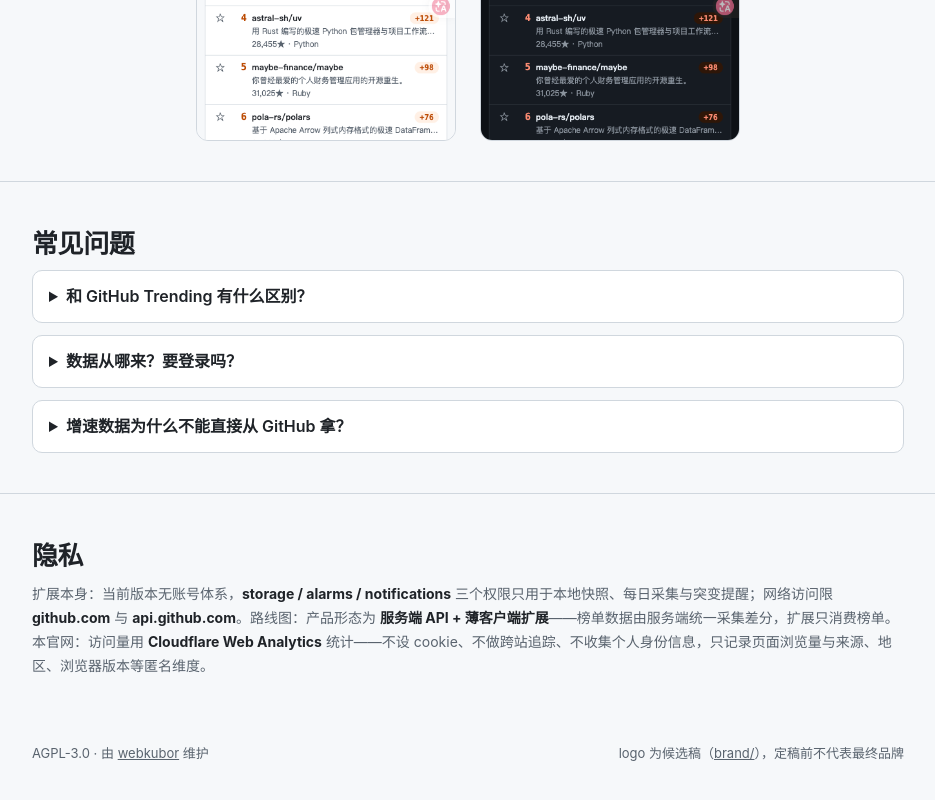
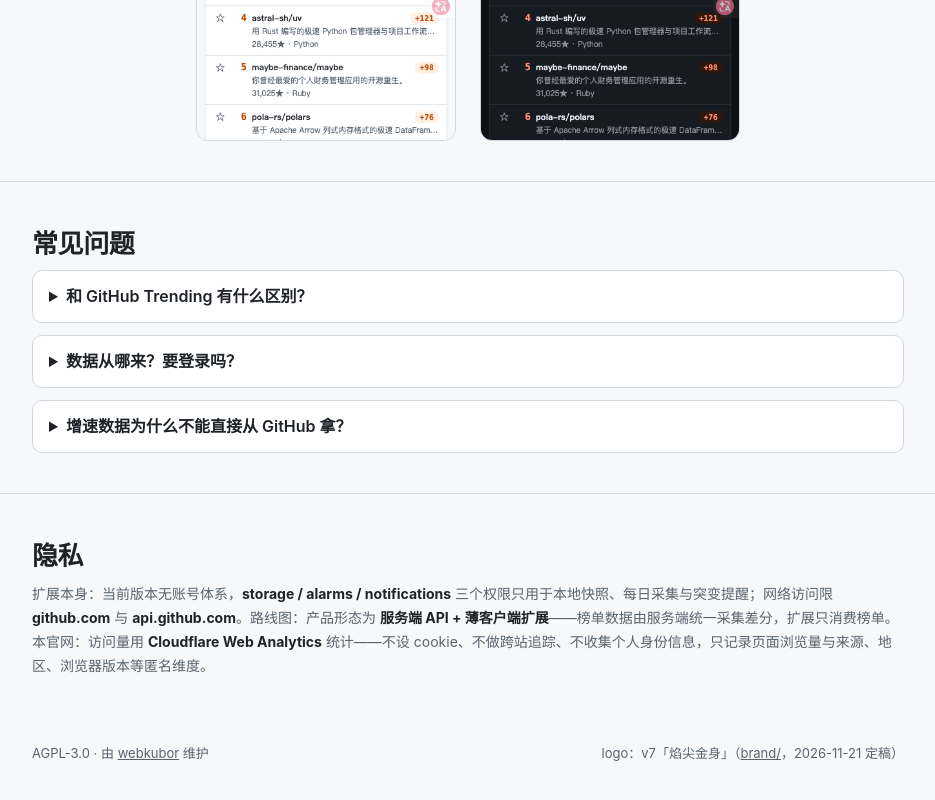
Before and after one commit to luminan-agent/github-hot-rank, a website: page docs/index.html in a window 1280 px wide. Shown: the part 1773-2573 px from the top of the page, without its empty margins (172-1107 px from the left). Drawn offline with Linux system fonts and the light colour scheme.

Commit message:
docs(brand): 官网页脚标注 logo v7 用户定稿（2026-11-21）
pre-commit 凭据扫描对 docs/index.html:22 Cloudflare Web Analytics beacon token（公开匿名统计嵌入，非凭据，df8e6c8 已公开）误报 secret-assignment；豁免条目丢失由 t_202611210219446eb754 补回，本次经用户要求一次性 --no-verify 落库，不作为常态。

Agent: cli:claude-code

Co-Authored-By: Claude Code <noreply@anthropic.com>

```diff
--- a/docs/index.html
+++ b/docs/index.html
@@ -222,7 +222,7 @@ node scripts/growth.mjs                   # 差分出 Δ1 / Δ7 增速榜</code>
 <footer>
   <div class="wrap">
     <span>AGPL-3.0 · 由 <a href="https://github.com/webkubor">webkubor</a> 维护</span>
-    <span>logo 为候选稿（<a href="https://github.com/webkubor/github-hot-rank/tree/main/brand">brand/</a>），定稿前不代表最终品牌</span>
+    <span>logo：v7「焰尖金身」（<a href="https://github.com/webkubor/github-hot-rank/tree/main/brand">brand/</a>，2026-11-21 定稿）</span>
   </div>
 </footer>
 
```
